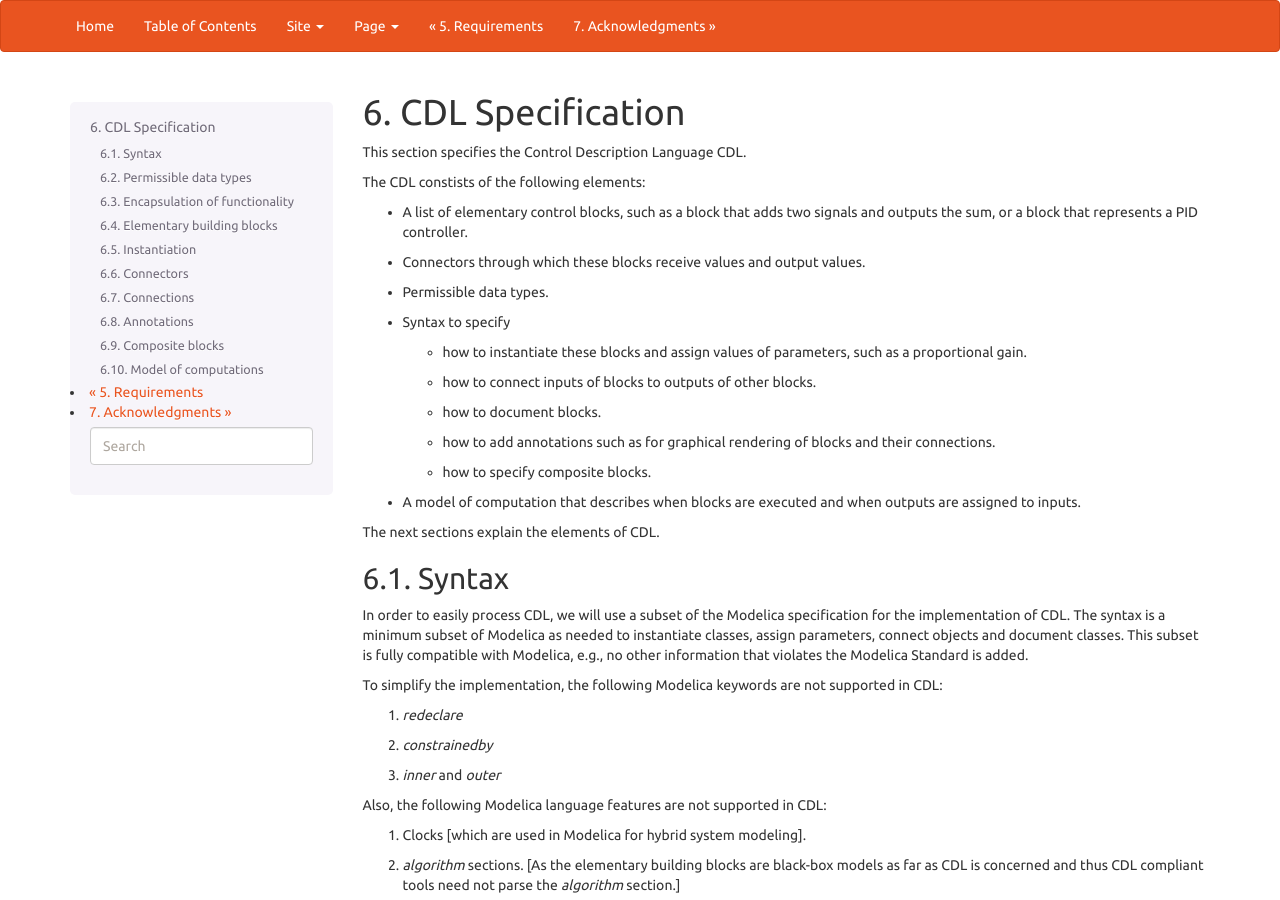
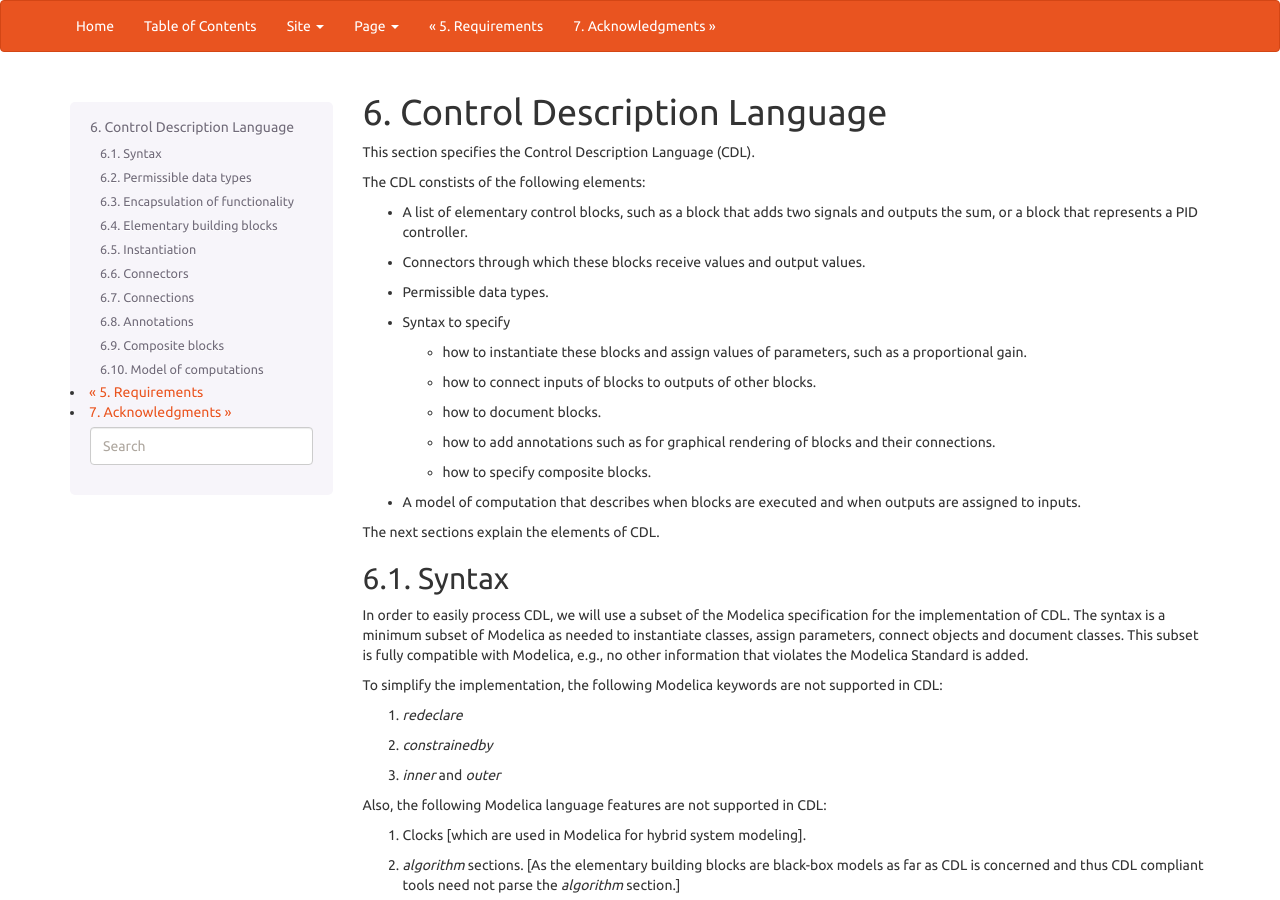
Before and after one commit to lbl-srg/obc, a Sphinx documentation site: the page built from specification/source/cdl.rst, in a window 1280 px wide and 900 px high. Built offline with Sphinx 7.4.7, drawn with Linux system fonts in a browser that asks for light colours.

Commit message:
Updated sections

```diff
--- a/specification/source/cdl.rst
+++ b/specification/source/cdl.rst
@@ -1,10 +1,10 @@
 .. _sec_cdl:
 
-CDL Specification
------------------
+Control Description Language
+----------------------------
 
 This section specifies
-the Control Description Language CDL.
+the Control Description Language (CDL).
 
 The CDL constists of the following elements:
 
```
